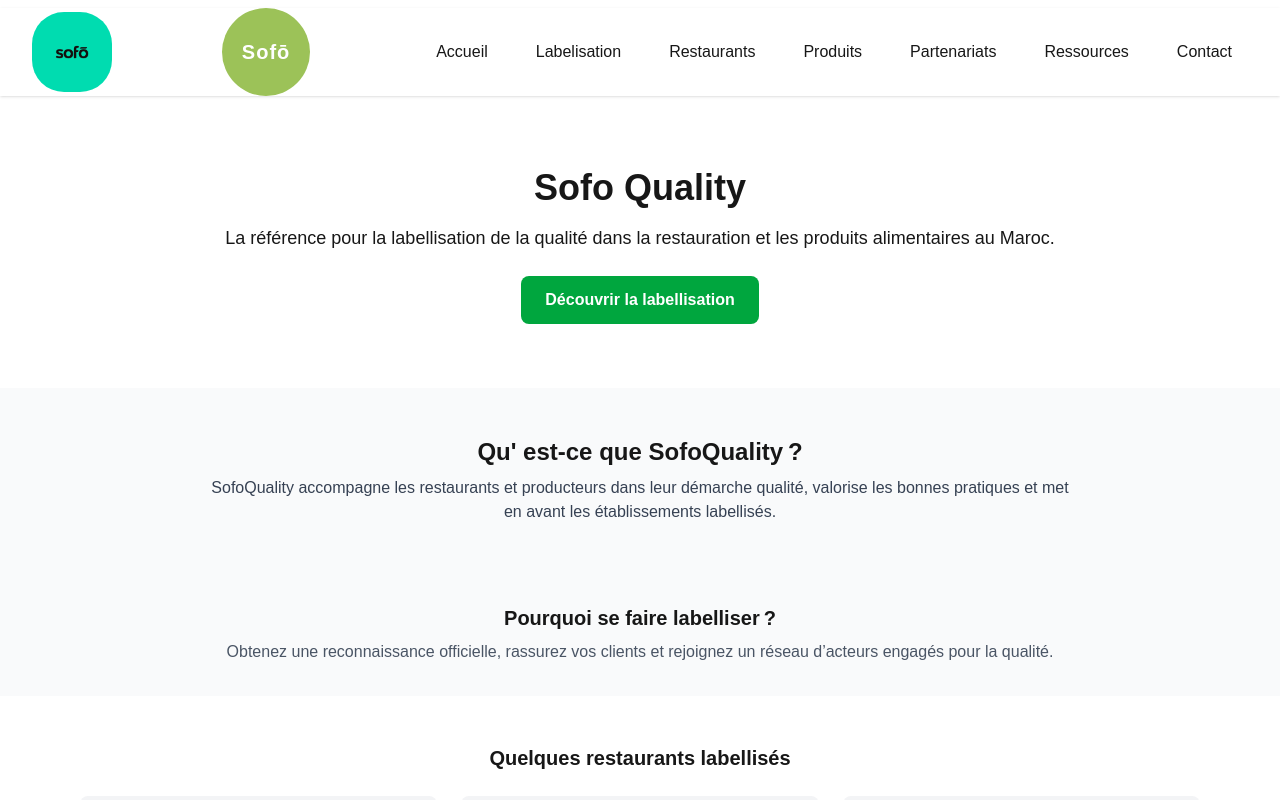
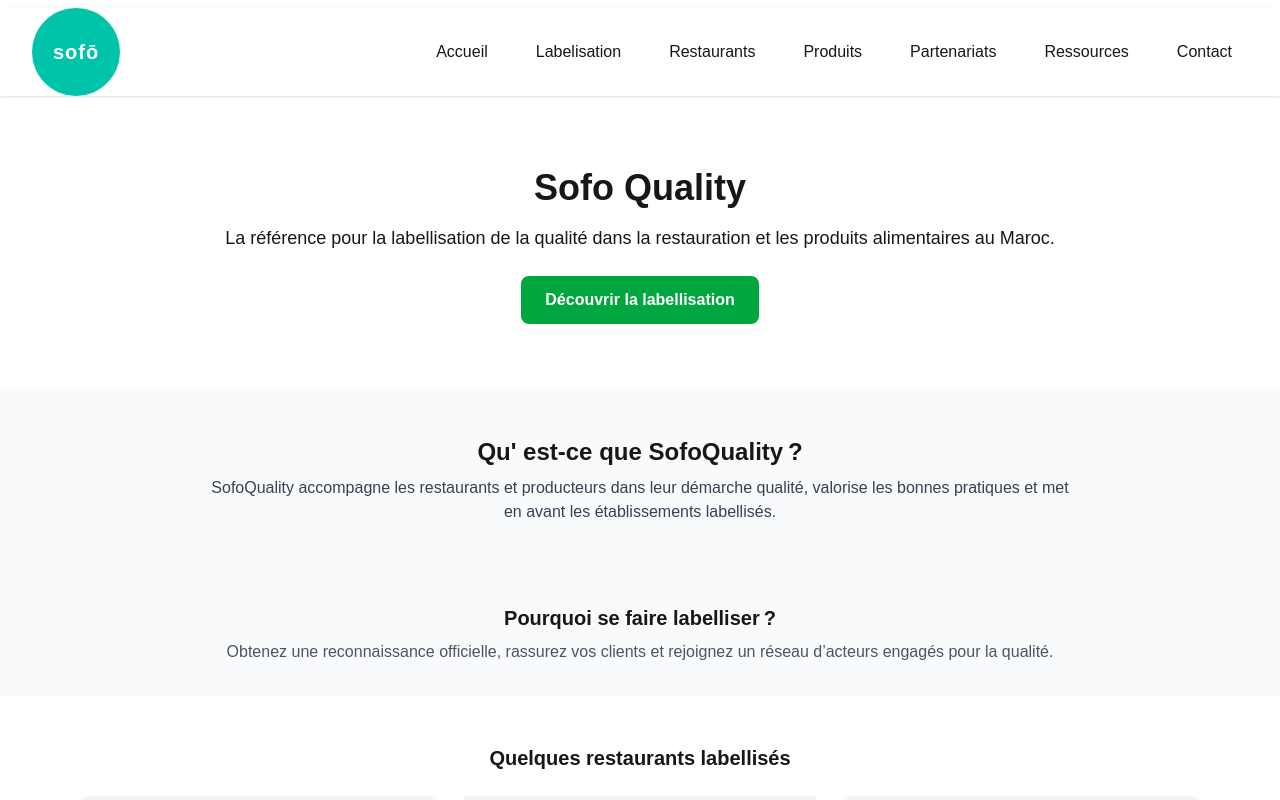
Before and after one commit to MattCornicDev/sofoquality, a Next.js app: page / in a window 1280 px wide. Shown: the top 800 px of the page. Built offline with nearby package versions, Linux system fonts and the light colour scheme.

Commit message:
Logo refait
Signed-off-by: MattCornicDev <mattcornicdev@gmail.com>

```diff
--- a/src/app/components/Navigation.tsx
+++ b/src/app/components/Navigation.tsx
@@ -20,16 +20,9 @@
         <nav className="bg-white dark:bg-gray-900 shadow-sm">
             <div className="max-w-7xl mx-auto px-4 sm:px-6 lg:px-8 flex items-center justify-between mt-2 mb-2">
                 <Link href="/" className="flex items-center">
-                    <Image
-                        src="/logo.jpeg"
-                        alt="Logo SofoQuality"
-                        width={80}
-                        height={40}
-                        className="rounded-4xl invert"
-                        priority
-                    />
+                <span className="logo">sofō</span>
                 </Link>
-                <span className="logo">Sofō</span>
+
                 {/* Burger menu button (visible sur mobile) */}
                 <button
                     className="sm:hidden flex flex-col justify-center items-center w-10 h-10"
--- a/src/app/globals.css
+++ b/src/app/globals.css
@@ -28,7 +28,7 @@
 
 /* Add this to ensure the burger menu works */
 .logo {
-  background: rgb(156, 194, 88); /* vert */
+  background: rgb(0, 196, 170); /* vert */
   color: #fff;
   width: 88px;
   height: 88px;
```
